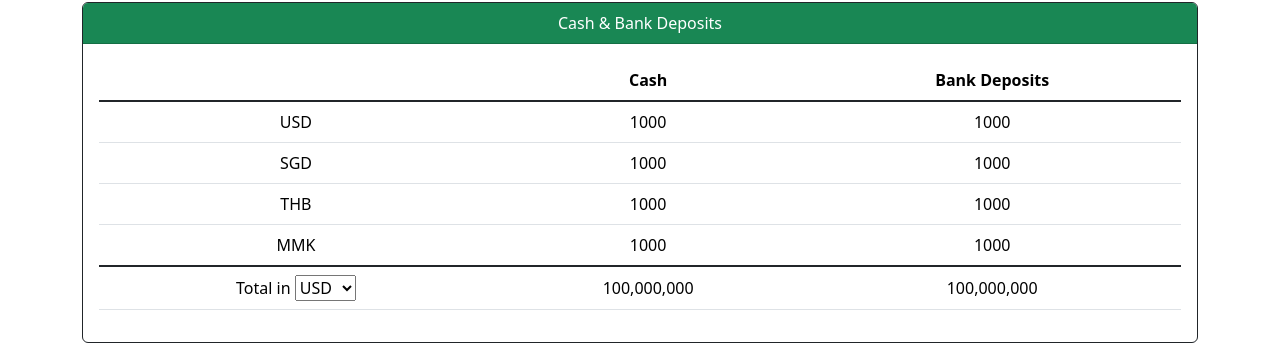
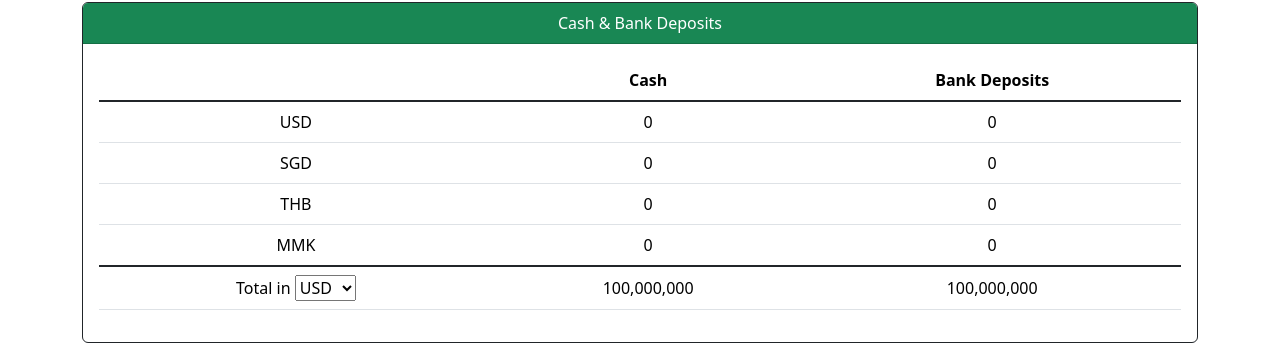
Before and after one commit to Ammmoe/Budgetary, a Flask app: page / in a window 1280 px wide. Shown: the part 294-641 px from the top of the page. Run offline with Flask 3, Linux system fonts and the light colour scheme; a user stored in the database is signed in; some libraries are stand-ins or nearby versions.

Commit message:
income and spending related backend in homepage

```diff
--- a/app.py
+++ b/app.py
@@ -36,8 +36,144 @@ def after_request(response):
 @app.route("/", methods=["GET", "POST"])
 @login_required
 def index():
+    user_id = session.get("user_id")
+
     # Create homepage routes
-    return render_template("index.html")
+    if request.method == "GET":
+        # Get income-related cash values
+        income_cash_usd_q = db.execute (
+            "SELECT SUM(amount) AS income_cash_usd FROM transactions WHERE payment_method = 'cash' and currency = 'usd' and id IN \
+                (SELECT transaction_id FROM income WHERE user_id = ?)", user_id
+        )
+        income_cash_usd = income_cash_usd_q[0]["income_cash_usd"]
+        if income_cash_usd == None:
+            income_cash_usd = 0
+
+        income_cash_sgd_q = db.execute (
+            "SELECT SUM(amount) AS income_cash_sgd FROM transactions WHERE payment_method = 'cash' and currency = 'sgd' and id IN \
+                (SELECT transaction_id FROM income WHERE user_id = ?)", user_id
+        )
+        income_cash_sgd = income_cash_sgd_q[0]["income_cash_sgd"]
+        if income_cash_sgd == None:
+            income_cash_sgd = 0
+
+        income_cash_thb_q = db.execute (
+            "SELECT SUM(amount) AS income_cash_thb FROM transactions WHERE payment_method = 'cash' and currency = 'thb' and id IN \
+                (SELECT transaction_id FROM income WHERE user_id = ?)", user_id
+        )
+        income_cash_thb = income_cash_thb_q[0]["income_cash_thb"]
+        if income_cash_thb == None:
+            income_cash_thb = 0
+
+        income_cash_mmk_q = db.execute (
+            "SELECT SUM(amount) AS income_cash_mmk FROM transactions WHERE payment_method = 'cash' and currency = 'mmk' and id IN \
+                (SELECT transaction_id FROM income WHERE user_id = ?)", user_id
+        )
+        income_cash_mmk = income_cash_mmk_q[0]["income_cash_mmk"]
+        if income_cash_mmk == None:
+            income_cash_mmk = 0
+
+        # Get income-related bank_deposit values
+        income_bank_usd_q = db.execute (
+            "SELECT SUM(amount) AS income_bank_usd FROM transactions WHERE payment_method = 'banking' and currency = 'usd' and id IN \
+                (SELECT transaction_id FROM income WHERE user_id = ?)", user_id
+        )
+        income_bank_usd = income_bank_usd_q[0]["income_bank_usd"]
+        if income_bank_usd == None:
+            income_bank_usd = 0
+
+        income_bank_sgd_q = db.execute (
+            "SELECT SUM(amount) AS income_bank_sgd FROM transactions WHERE payment_method = 'banking' and currency = 'sgd' and id IN \
+                (SELECT transaction_id FROM income WHERE user_id = ?)", user_id
+        )
+        income_bank_sgd = income_bank_sgd_q[0]["income_bank_sgd"]
+        if income_bank_sgd == None:
+            income_bank_sgd = 0
+
+        income_bank_thb_q = db.execute (
+            "SELECT SUM(amount) AS income_bank_thb FROM transactions WHERE payment_method = 'banking' and currency = 'thb' and id IN \
+                (SELECT transaction_id FROM income WHERE user_id = ?)", user_id
+        )
+        income_bank_thb = income_bank_thb_q[0]["income_bank_thb"]
+        if income_bank_thb == None:
+            income_bank_thb = 0
+
+        income_bank_mmk_q = db.execute (
+            "SELECT SUM(amount) AS income_bank_mmk FROM transactions WHERE payment_method = 'banking' and currency = 'mmk' and id IN \
+                (SELECT transaction_id FROM income WHERE user_id = ?)", user_id
+        )
+        income_bank_mmk = income_bank_mmk_q[0]["income_bank_mmk"]
+        if income_bank_mmk == None:
+            income_bank_mmk = 0
+
+        # Get spending-related cash values
+        spending_cash_usd_q = db.execute (
+            "SELECT SUM(amount) AS spending_cash_usd FROM transactions WHERE payment_method = 'cash' and currency = 'usd' and id IN \
+                (SELECT transaction_id FROM spending WHERE user_id = ?)", user_id
+        )
+        spending_cash_usd = spending_cash_usd_q[0]["spending_cash_usd"]
+        if spending_cash_usd == None:
+            spending_cash_usd = 0
+
+        spending_cash_sgd_q = db.execute (
+            "SELECT SUM(amount) AS spending_cash_sgd FROM transactions WHERE payment_method = 'cash' and currency = 'sgd' and id IN \
+                (SELECT transaction_id FROM spending WHERE user_id = ?)", user_id
+        )
+        spending_cash_sgd = spending_cash_sgd_q[0]["spending_cash_sgd"]
+        if spending_cash_sgd == None:
+            spending_cash_sgd = 0
+
+        spending_cash_thb_q = db.execute (
+            "SELECT SUM(amount) AS spending_cash_thb FROM transactions WHERE payment_method = 'cash' and currency = 'thb' and id IN \
+                (SELECT transaction_id FROM spending WHERE user_id = ?)", user_id
+        )
+        spending_cash_thb = spending_cash_thb_q[0]["spending_cash_thb"]
+        if spending_cash_thb == None:
+            spending_cash_thb = 0
+
+        spending_cash_mmk_q = db.execute (
+            "SELECT SUM(amount) AS spending_cash_mmk FROM transactions WHERE payment_method = 'cash' and currency = 'mmk' and id IN \
+                (SELECT transaction_id FROM spending WHERE user_id = ?)", user_id
+        )
+        spending_cash_mmk = spending_cash_mmk_q[0]["spending_cash_mmk"]
+        if spending_cash_mmk == None:
+            spending_cash_mmk = 0
+
+        # Get spending-related bank_deposit values
+        spending_bank_usd_q = db.execute (
+            "SELECT SUM(amount) AS spending_bank_usd FROM transactions WHERE payment_method = 'banking' and currency = 'usd' and id IN \
+                (SELECT transaction_id FROM spending WHERE user_id = ?)", user_id
+        )
+        spending_bank_usd = spending_bank_usd_q[0]["spending_bank_usd"]
+        if spending_bank_usd == None:
+            spending_bank_usd = 0
+
+        spending_bank_sgd_q = db.execute (
+            "SELECT SUM(amount) AS spending_bank_sgd FROM transactions WHERE payment_method = 'banking' and currency = 'sgd' and id IN \
+                (SELECT transaction_id FROM spending WHERE user_id = ?)", user_id
+        )
+        spending_bank_sgd = spending_bank_sgd_q[0]["spending_bank_sgd"]
+        if spending_bank_sgd == None:
+            spending_bank_sgd = 0
+
+        spending_bank_thb_q = db.execute (
+            "SELECT SUM(amount) AS spending_bank_thb FROM transactions WHERE payment_method = 'banking' and currency = 'thb' and id IN \
+                (SELECT transaction_id FROM spending WHERE user_id = ?)", user_id
+        )
+        spending_bank_thb = spending_bank_thb_q[0]["spending_bank_thb"]
+        if spending_bank_thb == None:
+            spending_bank_thb = 0
+
+        spending_bank_mmk_q = db.execute (
+            "SELECT SUM(amount) AS spending_bank_mmk FROM transactions WHERE payment_method = 'banking' and currency = 'mmk' and id IN \
+                (SELECT transaction_id FROM spending WHERE user_id = ?)", user_id
+        )
+        spending_bank_mmk = spending_bank_mmk_q[0]["spending_bank_mmk"]
+        if spending_bank_mmk == None:
+            spending_bank_mmk = 0
+
+    return render_template("index.html", cash_usd=spending_cash_usd, cash_sgd=spending_cash_sgd, cash_thb=spending_cash_thb,
+        cash_mmk=spending_cash_mmk, bank_usd=spending_bank_usd, bank_sgd=spending_bank_sgd, bank_thb=spending_bank_thb, bank_mmk=spending_bank_mmk)
 
 
 @app.route("/budgetary", methods=["GET", "POST"])
--- a/templates/index.html
+++ b/templates/index.html
@@ -35,23 +35,23 @@
                 <tbody class="table-group-divider">
                   <tr>
                     <td scope="row">USD</td>
-                    <td>1000</td>
-                    <td>1000</td>
+                    <td>{{ cash_usd }}</td>
+                    <td>{{ bank_usd }}</td>
                   </tr>
                   <tr>
                     <td scope="row">SGD</td>
-                    <td>1000</td>
-                    <td>1000</td>
+                    <td>{{ cash_sgd }}</td>
+                    <td>{{ bank_sgd }}</td>
                   </tr>
                   <tr>
                     <td scope="row">THB</td>
-                    <td>1000</td>
-                    <td>1000</td>
+                    <td>{{ cash_thb }}</td>
+                    <td>{{ bank_thb }}</td>
                   </tr>
                   <tr>
                     <td scope="row">MMK</td>
-                    <td>1000</td>
-                    <td>1000</td>
+                    <td>{{ cash_mmk }}</td>
+                    <td>{{ bank_mmk }}</td>
                   </tr>
                 </tbody>
                 <tfoot class="table-group-divider">
```
Also changed, not shown: budgetary.db, 2 other files.
